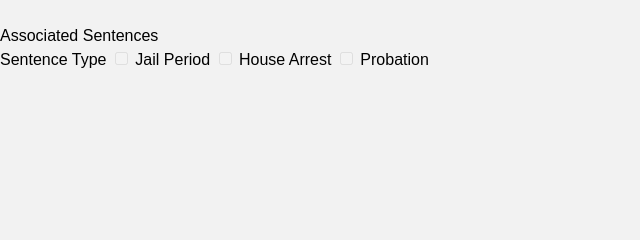
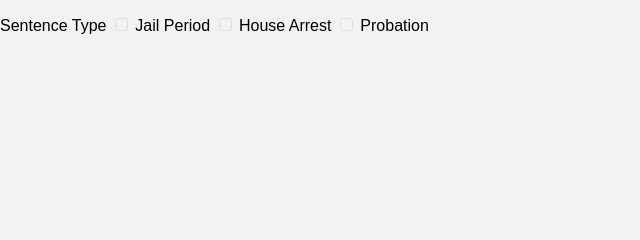
Before and after one commit to StevenAHan/City-Jail-Database, a Flask app: template templates/sentences.html in a window 1280 px wide. Shown: the part 342-582 px from the top of the page, without its empty margins (0-640 px from the left). Run offline with Flask 3, Linux system fonts and the light colour scheme; the template is opened without the code that fills it, so the values that code supplies are empty; some libraries are stand-ins or nearby versions.

Commit message:
asdfasdf

```diff
--- a/templates/sentences.html
+++ b/templates/sentences.html
@@ -16,7 +16,6 @@
     <p>Violations: {{data.Violations[0]}}  </p>
     <p>End Date:  {{data.End_date}}</p>
     <p>Associated Probation Officer: {{data.Prob_ID[0]}}</p>
-    <label for="my-dropdown">Associated Sentences</label>
     <label for="yes-no-checkbox">Sentence Type</label>
     <input type="checkbox" id="yes-no-checkbox" name="yes-no-checkbox" disabled {% if data.Type[0] == "J" %}checked{% endif %}>
     <label for="yes-no-checkbox" value="Active">Jail Period</label>
```
